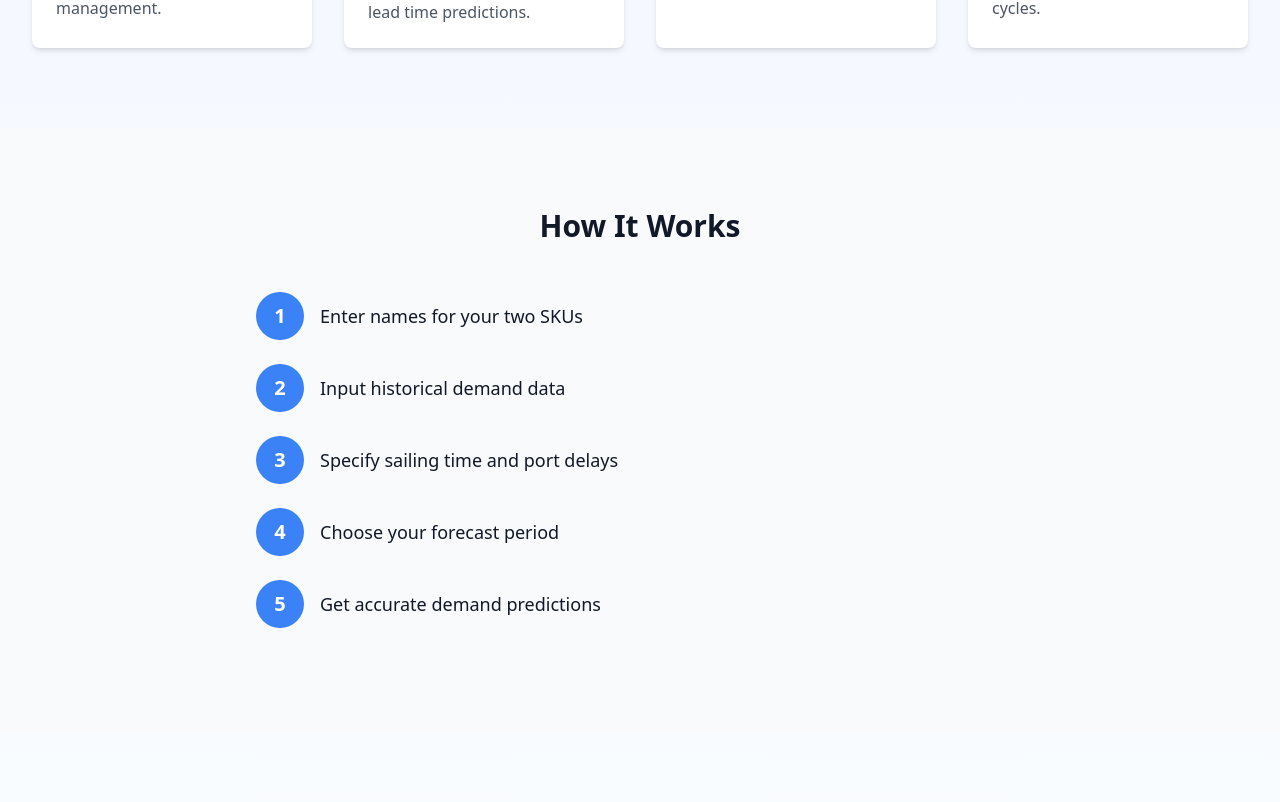
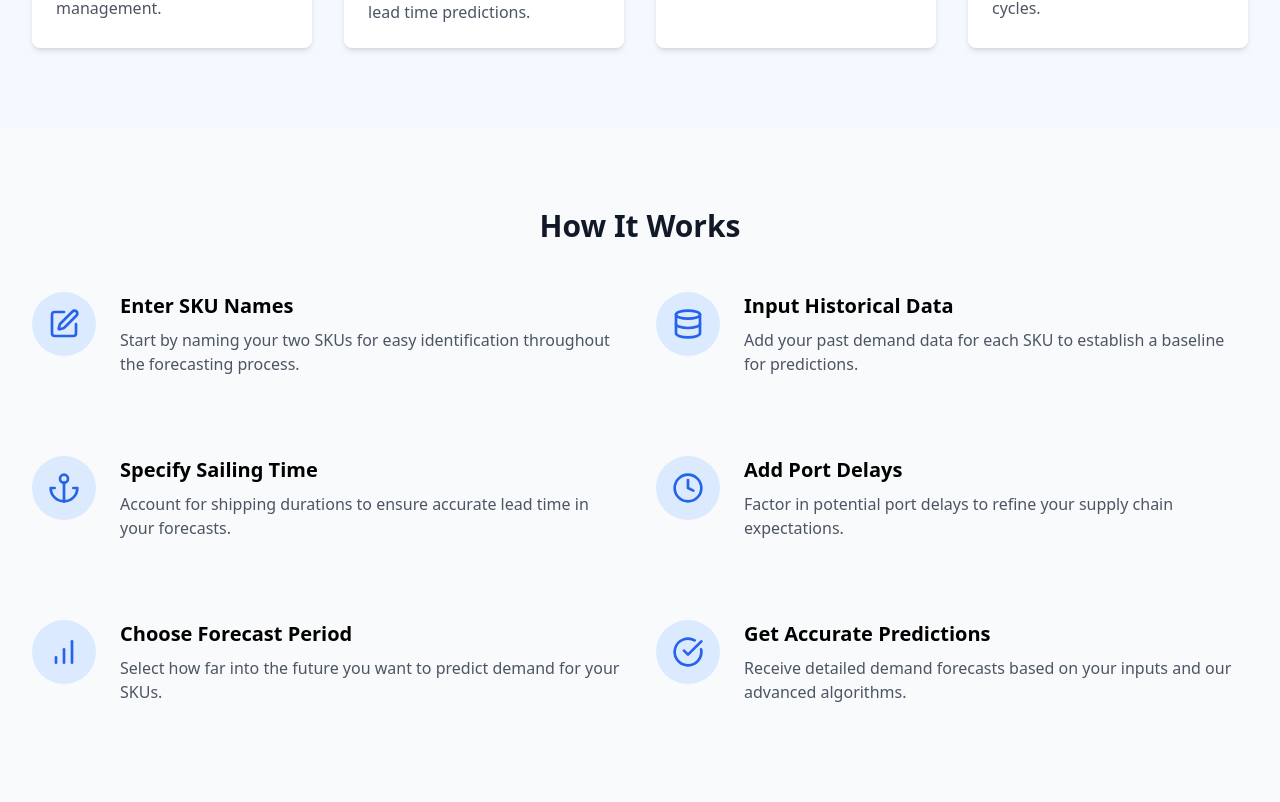
Before and after one commit to jeanwick/demandcast-lvek84, a React (Vite) app: page / in a window 1280 px wide. Shown: the part 878-1680 px from the top of the page. Built offline with nearby package versions, Linux system fonts and the light colour scheme.

Commit message:
how it works upgraded

```diff
--- a/src/App.tsx
+++ b/src/App.tsx
@@ -1,5 +1,6 @@
 import React, { useState } from 'react';
 import { BarChart2, Anchor, Clock, Box, ChevronRight, Menu, X, ArrowLeft } from 'lucide-react';
+import HowItWorksSection from './howitworks';
 
 // Import the DemandForecast component
 import DemandForecast from './demandforecast';
@@ -131,8 +132,8 @@ const LandingPage = () => {
               />
             </div>
           </section>
-
-          <section id="how-it-works" className="bg-gray-50 py-20">
+          <HowItWorksSection/>
+          {/* <section id="how-it-works" className="bg-gray-50 py-20">
             <div className="max-w-7xl mx-auto px-4 sm:px-6 lg:px-8">
               <h2 className="text-3xl font-extrabold text-gray-900 text-center mb-12">How It Works</h2>
               <div className="max-w-3xl mx-auto">
@@ -154,7 +155,8 @@ const LandingPage = () => {
                 ))}
               </div>
             </div>
-          </section>
+          </section> */}
+
           <section id= "pricing" className="max-w-7xl mx-auto px-4 sm:px-6 lg:px-8 py-20">
   <h2 className="text-3xl font-extrabold text-gray-900 text-center mb-12">Our Pricing</h2>
   <div className="flex flex-col md:flex-row justify-center items-stretch gap-8">
--- /dev/null
+++ b/src/howitworks.tsx
@@ -0,0 +1,58 @@
+import React from 'react';
+import { Edit, Database, Anchor, Clock, BarChart, CheckCircle } from 'lucide-react';
+
+const HowItWorksStep = ({ icon: Icon, title, description }) => (
+  <div className="flex flex-col items-center text-center md:flex-row md:text-left md:items-start mb-8">
+    <div className="flex-shrink-0 mb-4 md:mb-0 md:mr-6">
+      <div className="bg-blue-100 rounded-full p-4">
+        <Icon className="w-8 h-8 text-blue-600" />
+      </div>
+    </div>
+    <div>
+      <h3 className="text-xl font-semibold mb-2">{title}</h3>
+      <p className="text-gray-600">{description}</p>
+    </div>
+  </div>
+);
+
+const HowItWorksSection = () => (
+  <section id="how-it-works" className="bg-gray-50 py-20">
+    <div className="max-w-7xl mx-auto px-4 sm:px-6 lg:px-8">
+      <h2 className="text-3xl font-extrabold text-gray-900 text-center mb-12">How It Works</h2>
+      <div className="grid grid-cols-1 md:grid-cols-2 gap-x-8 gap-y-12">
+        <HowItWorksStep
+          icon={Edit}
+          title="Enter SKU Names"
+          description="Start by naming your two SKUs for easy identification throughout the forecasting process."
+        />
+        <HowItWorksStep
+          icon={Database}
+          title="Input Historical Data"
+          description="Add your past demand data for each SKU to establish a baseline for predictions."
+        />
+        <HowItWorksStep
+          icon={Anchor}
+          title="Specify Sailing Time"
+          description="Account for shipping durations to ensure accurate lead time in your forecasts."
+        />
+        <HowItWorksStep
+          icon={Clock}
+          title="Add Port Delays"
+          description="Factor in potential port delays to refine your supply chain expectations."
+        />
+        <HowItWorksStep
+          icon={BarChart}
+          title="Choose Forecast Period"
+          description="Select how far into the future you want to predict demand for your SKUs."
+        />
+        <HowItWorksStep
+          icon={CheckCircle}
+          title="Get Accurate Predictions"
+          description="Receive detailed demand forecasts based on your inputs and our advanced algorithms."
+        />
+      </div>
+    </div>
+  </section>
+);
+
+export default HowItWorksSection;
```
